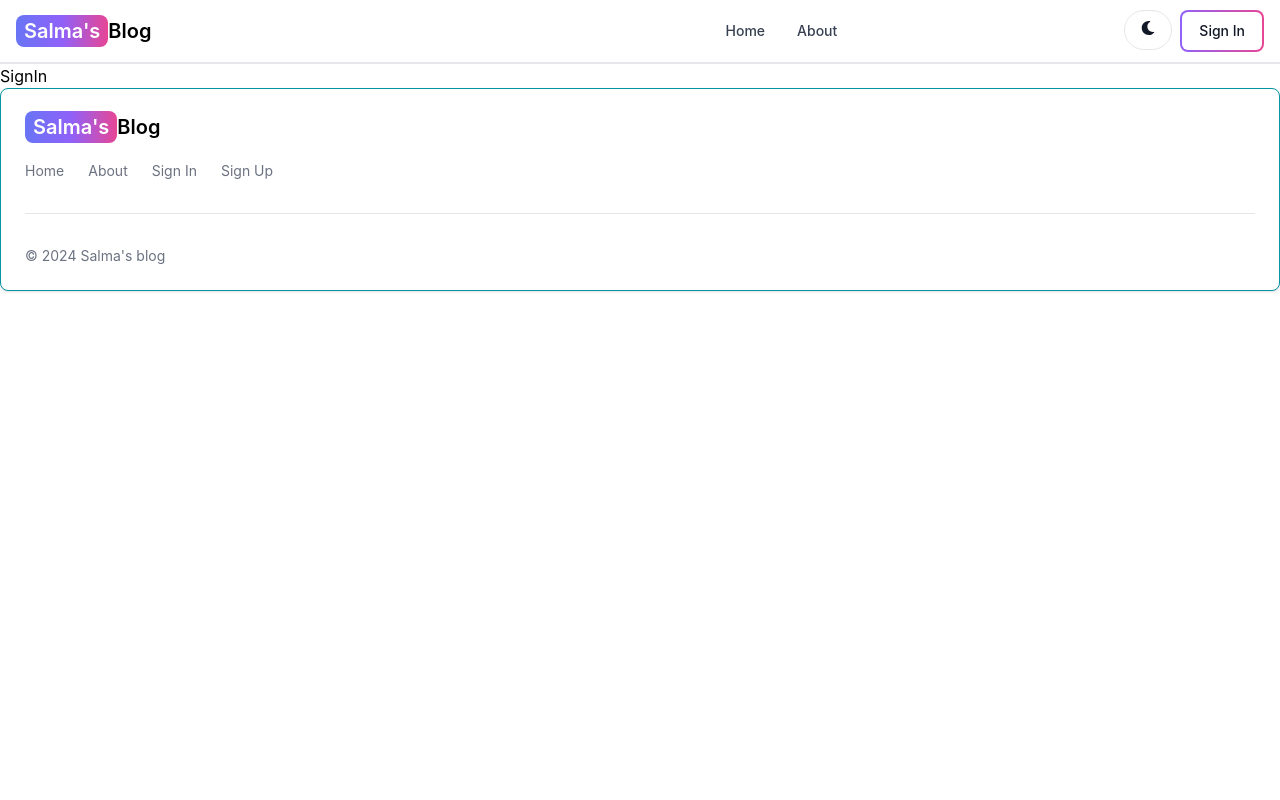
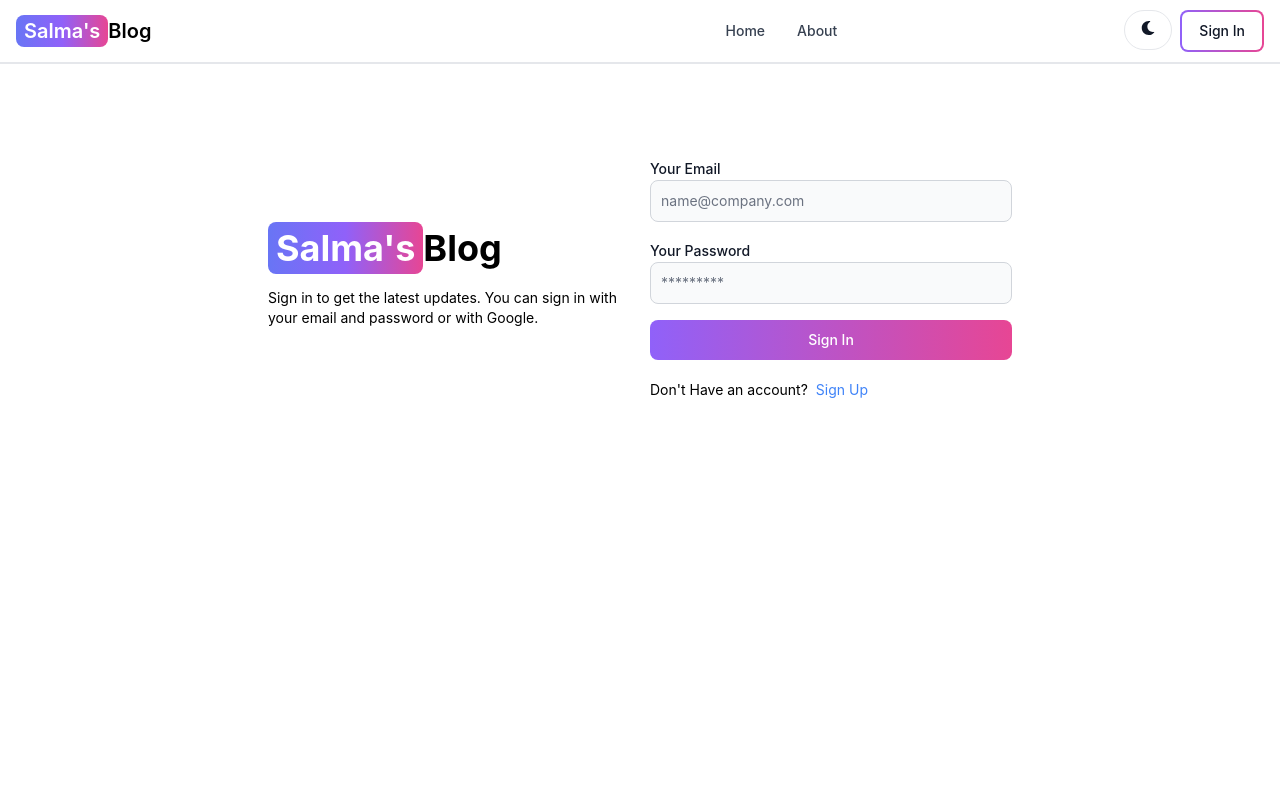
Before and after one commit to SalmaaKhaledd/MERN-Blog, a React (Vite) app in the folder client/: page /sign-in in a window 1280 px wide. Shown: the top 800 px of the page. Built offline with nearby package versions, Linux system fonts and the light colour scheme.

Commit message:
complete sign in page functionality

```diff
--- a/client/src/pages/SignIn.jsx
+++ b/client/src/pages/SignIn.jsx
@@ -1,9 +1,126 @@
+import { Button, Label, TextInput, Alert, Spinner } from 'flowbite-react'
 import React from 'react'
+import { Link, useNavigate} from 'react-router-dom'
+import { useState } from 'react'
+import { set } from 'mongoose'
+
 
 function SignIn() {
+  const [formData, setFormData] =useState({})
+
+  //for error handling and loading
+  const [errorMessage, setErrorMessage] = useState(null)
+  const [loading, setLoading] = useState(false)
+  const navigate=useNavigate();
+
+  const handleChange = (e) => {
+    //...formData is a spread operator that copies the existing formData
+   setFormData({...formData, [e.target.id]: e.target.value.trim()})
+  }
+  const handleSubmit = async(e) => {
+    e.preventDefault();
+
+    if(!formData.email || !formData.password){
+      return setErrorMessage('Please fill in all the fields.');
+    }
+
+
+    try{
+      setLoading(true);
+
+
+      //fetch sending request to api using api endpoint and method beside optional parameters
+      const res= await fetch('/api/auth/signin',{
+        method: 'POST',
+        headers: {
+          'Content-Type': 'application/json'
+        },
+        body: JSON.stringify(formData) //convert the object to a string to be sent to the server
+      });
+      const data= await res.json();
+      if(data.success ===false){
+        return setErrorMessage(data.message)
+      }
+      setLoading(false);
+      if(res.ok){
+        navigate('/')
+      }
+    }
+    catch(err){
+      //error in client side
+      setErrorMessage(err.message)
+      setLoading(false);
+
+    }
+
+  }
+
+
   return (
-    <div>SignIn</div>
+    <div className="min-h-screen mt-20">
+      <div className="flex p-3 max-w-3xl mx-auto flex-col md:flex-row md:items-center gap-5">
+      {/*left side */}
+        <div className="flex-1">
+          <Link to='/' className=' font-bold dark:text-white text-4xl'>
+        <span className='px-2 py-1 bg-gradient-to-r from-indigo-500 via-purple-500 to-pink-500 rounded-lg text-white'>
+          Salma's
+        </span>
+        Blog
+        </Link>
+        <p className='text-sm mt-5'>
+          Sign in to get the latest updates. You can sign in with your email and password or with Google.
+        </p>
+        </div>
+      {/*right side */}
+        <div className='flex-1'>
+          <form className='flex flex-col gap-4' onSubmit={handleSubmit}>
+            <div>
+              <Label value='Your Email' />
+              <TextInput
+                type='email'
+                placeholder='name@company.com'
+                id='email' onChange={handleChange}/>
+            </div>
+            <div>
+              <Label value='Your Password' />
+              <TextInput
+                type='password'
+                placeholder='*********'
+                id='password' onChange={handleChange}/>
+            </div>
+            <Button gradientDuoTone='purpleToPink' type='submit' disabled={loading}>
+              {
+                loading? (
+                  <>
+                  <Spinner size='sm'/>
+                  <span className='pl-23'>Loading...</span>
+                  </>
+
+                ) : 'Sign In'
+              }
+            </Button>
+          </form>
+          <div className="flex gap-2 text-sm mt-5">
+            <span>Don't Have an account?</span>
+            <Link to='/sign-up' className='text-blue-500'>
+              Sign Up
+            </Link>
+          </div>
+          {
+            errorMessage && (
+              <Alert className='mt-5' color='failure'>
+                {errorMessage}
+              </Alert>
+            )
+          }
+
+        </div>
+      </div>
+
+
+    </div>
   )
+
 }
 
 export default SignIn
```
